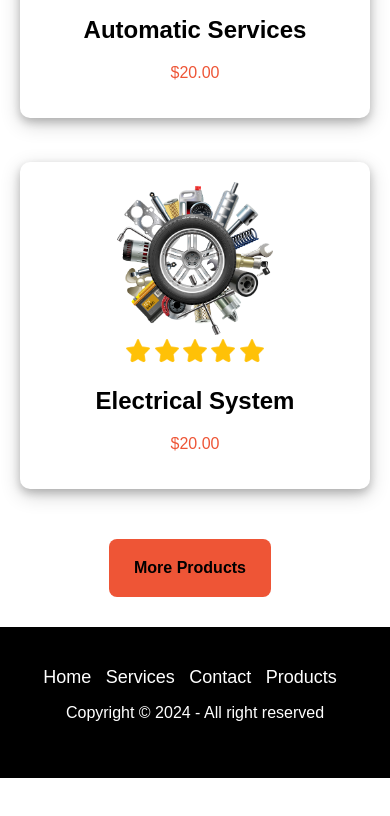
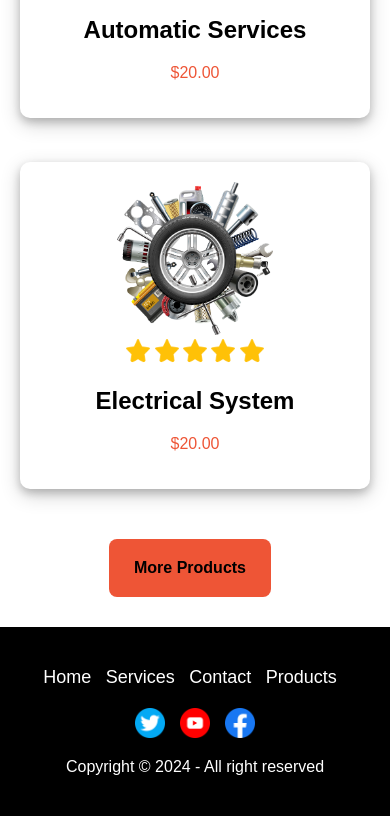
Before and after one commit to whorobin/car-doctor-html-css-js, a plain HTML site: page index.html in a window 390 px wide. Shown: the part 5904-6720 px from the top of the page. Before the commit the page ends 6682 px from the top, so only its background shows below. Drawn offline with Linux system fonts and the light colour scheme.

Commit message:
some responsive work

```diff
--- a/css/style.css
+++ b/css/style.css
@@ -181,10 +181,6 @@ nav li a {
     border-radius: 10px;
 }
 
-/* .card img {
-    text-align: center;
-} */
-
 .card {
     background-color: rgb(255, 255, 255);
     align-items: center;
@@ -244,6 +240,7 @@ nav li a {
 }
 
 /* footer section  */
+
 .footer-container {
     text-align: center;
     background-color: black;
@@ -263,8 +260,7 @@ nav li a {
     display: flex;
     justify-content: center;
     gap: 15px;
-    width: 36px;
-    height: 34px;
+    height: 30px;
     margin-top: 20px;
     margin-bottom: 20px;
 }
--- a/index.html
+++ b/index.html
@@ -222,11 +222,11 @@
                 <a href="">Contact</a>
                 <a href="">Products</a>
             </div>
-            <!-- <div class="footer-icons">
-                <img src="images/icons/twitter.png" alt="">
+            <div class="footer-icons">
+                <img class="twitter" src="images/icons/twitter.png" alt="">
                 <img src="images/icons/youtube.png" alt="">
                 <img src="images/icons/facebook.png" alt="">
-            </div> -->
+            </div>
             <p>Copyright © 2024 - All right reserved</p>
         </div>
     </footer>
```
